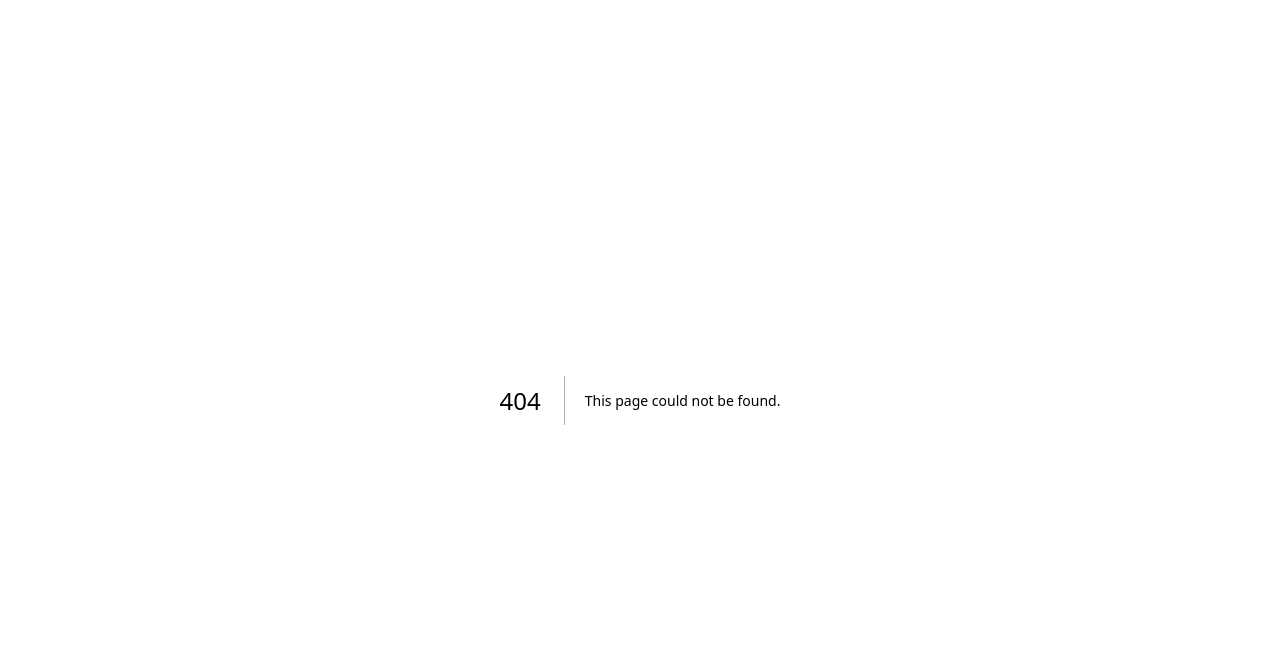
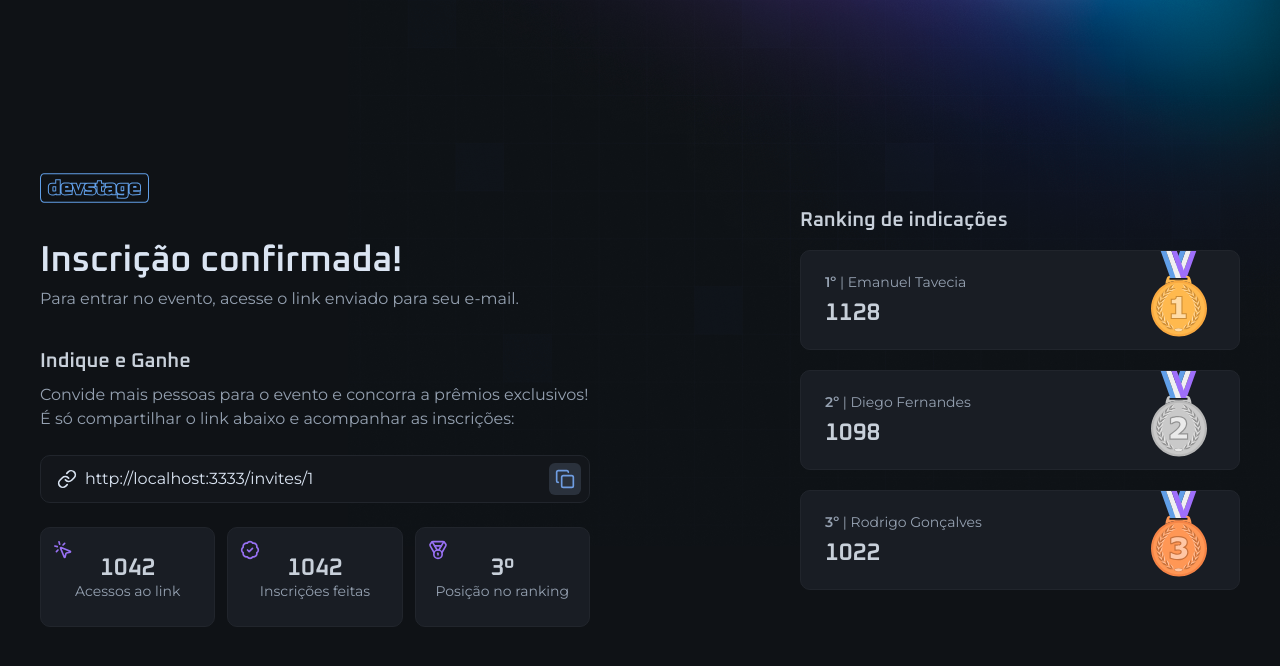
Before and after one commit to emanueltavecia/devstage, a Next.js app: page /invite/1 in a window 1280 px wide. Before the commit this address had no page. Shown: the top 666 px of the page. Built offline with nearby package versions, Linux system fonts and the light colour scheme.

Commit message:
move invite route to invite/:id

```diff
--- a/src/app/invite/invite-link-input.tsx
+++ b/src/app/invite/[subscriberId]/invite-link-input.tsx
@@ -2,12 +2,10 @@
 
 import { Copy, Link } from 'lucide-react'
 
+import { InviteLinkInputProps } from './types'
+
 import { IconButton } from '@/components/icon-button'
 import { InputField, InputIcon, InputRoot } from '@/components/input'
-
-interface InviteLinkInputProps {
-  inviteLink: string
-}
 
 export function InviteLinkInput({ inviteLink }: InviteLinkInputProps) {
   function copyInviteLink() {
--- a/src/app/invite/page.tsx
+++ b/src/app/invite/[subscriberId]/page.tsx
@@ -3,11 +3,14 @@ import Image from 'next/image'
 import { InviteLinkInput } from './invite-link-input'
 import { Ranking } from './ranking'
 import { Stats } from './stats'
+import { InvitePageProps } from './types'
 
-import logo from '../../assets/logo.svg'
+import logo from '../../../assets/logo.svg'
 
-export default function InvitePage() {
-  const inviteLink = 'http://localhost:3000/invite/89720219364134'
+export default async function InvitePage(props: InvitePageProps) {
+  const { subscriberId } = await props.params
+
+  const inviteLink = `http://localhost:3333/invites/${subscriberId}`
 
   return (
     <div className="flex min-h-dvh flex-col items-center justify-between gap-16 md:flex-row">
--- /dev/null
+++ b/src/app/invite/[subscriberId]/types.ts
@@ -0,0 +1,9 @@
+export interface InviteLinkInputProps {
+  inviteLink: string
+}
+
+export interface InvitePageProps {
+  params: Promise<{
+    subscriberId: string
+  }>
+}
```
Also changed, not shown: src/app/invite/[subscriberId]/ranking.tsx (renamed from src/app/invite/ranking.tsx), src/app/invite/[subscriberId]/stats.tsx (renamed from src/app/invite/stats.tsx).
